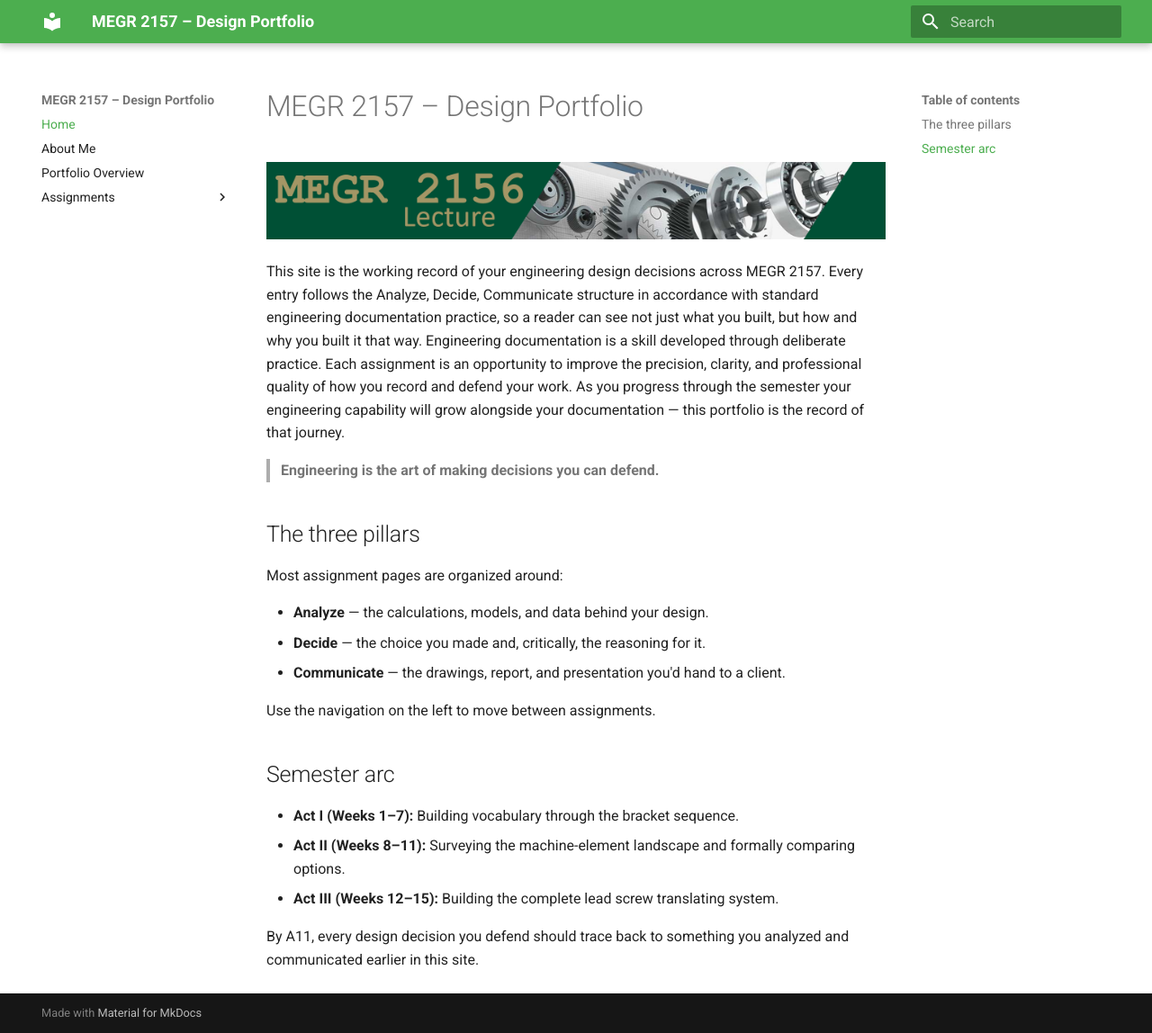
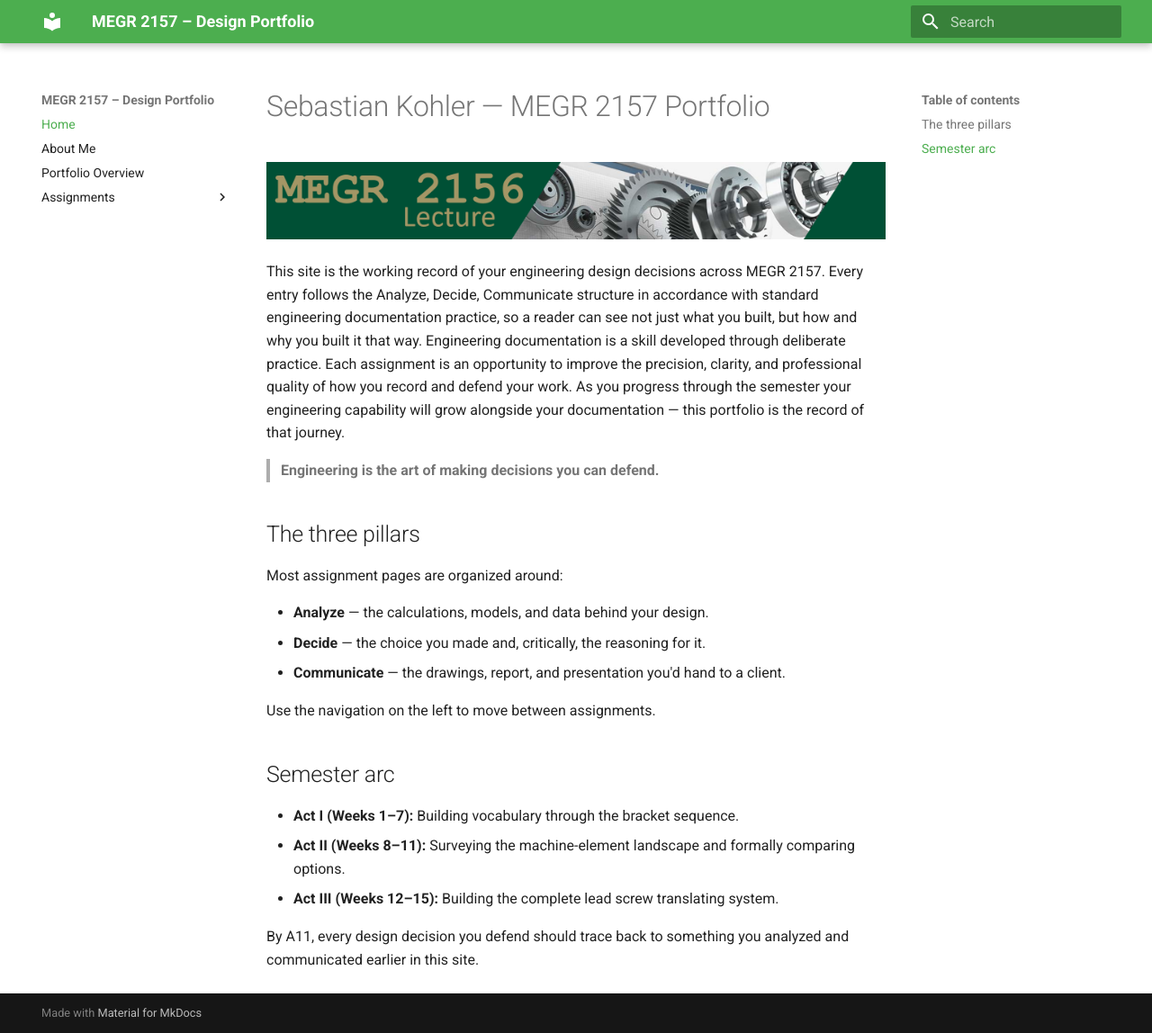
Before and after one commit to seaberr/kohlers-megr2157-portfolio, an MkDocs documentation site: the page built from docs/index.md, in a window 1280 px wide and 1148 px high. Shown: the whole window at 90% size. Built offline with MkDocs 1.6.1 and Material for MkDocs 9.7.7, drawn with Linux system fonts in a browser that asks for light colours.

Commit message:
Update index.md
Initial site setup

```diff
--- a/docs/index.md
+++ b/docs/index.md
@@ -1,4 +1,4 @@
-# MEGR 2157 – Design Portfolio
+# Sebastian Kohler — MEGR 2157 Portfolio
 
 ![MEGR 2156-7 Title](MEGR2156title.png)
 
```
